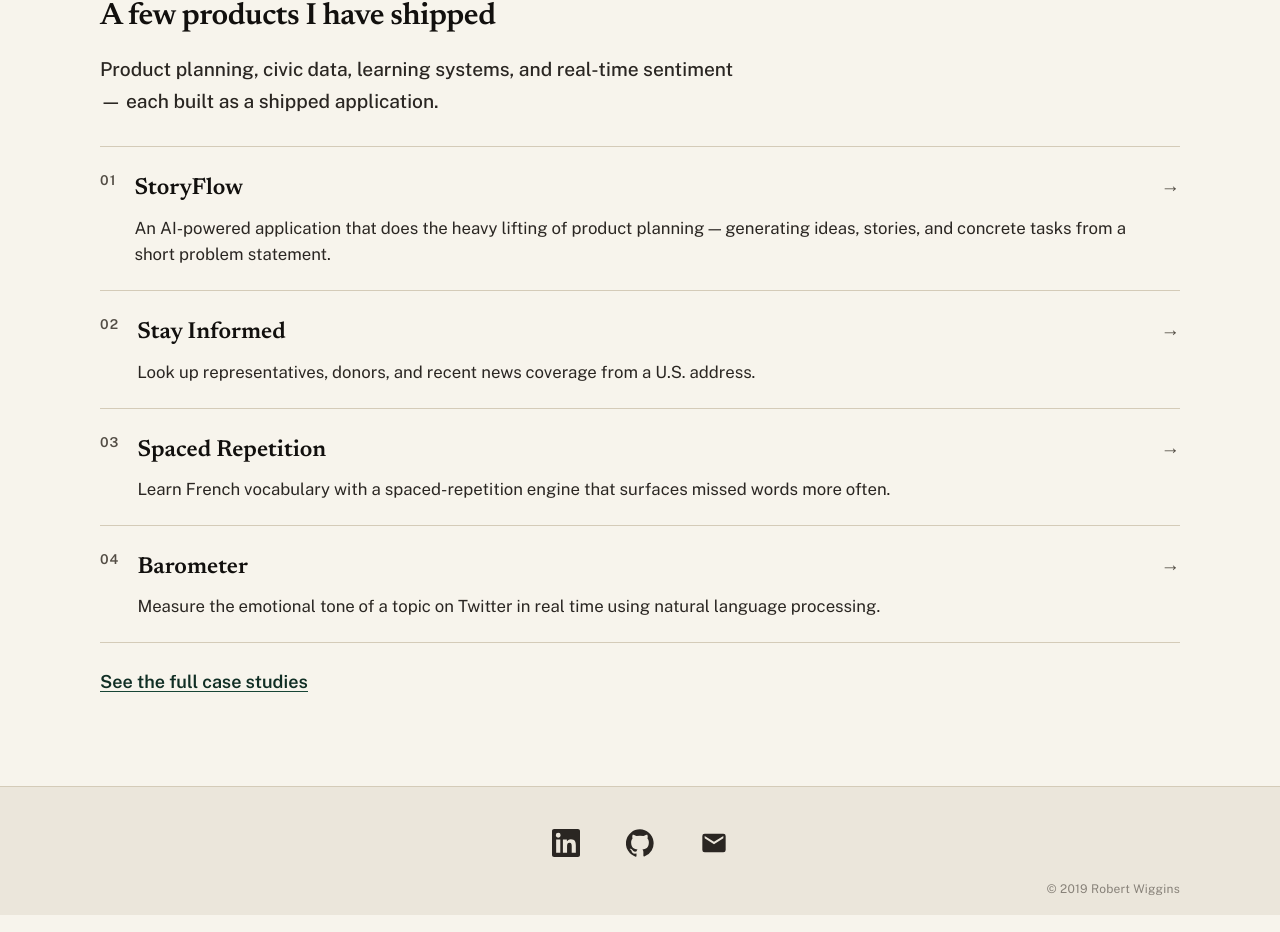
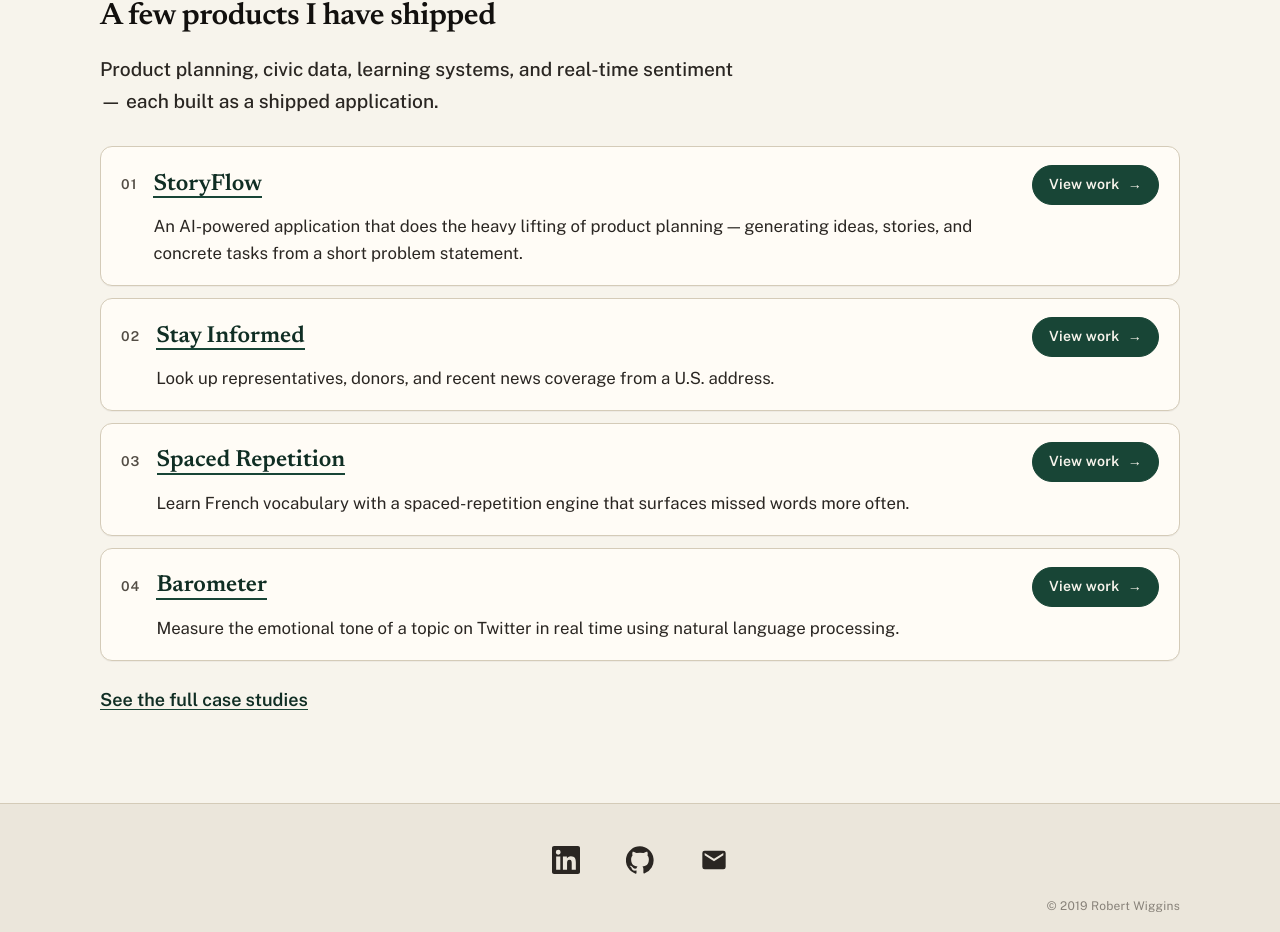
Before and after one commit to RobWiggins/portfolio-site, a React (Create React App) app: page / in a window 1280 px wide. Shown: the part 1412-2344 px from the top of the page. Built offline with nearby package versions, Linux system fonts and the light colour scheme.

Commit message:
project links are much more emphasized on about page

```diff
--- a/src/Components/About/About.css
+++ b/src/Components/About/About.css
@@ -149,57 +149,106 @@
 .featured-list {
   margin: 28px 0 24px;
   padding: 0;
+  display: grid;
+  gap: 12px;
   list-style: none;
 }
 
 .featured-card {
   display: grid;
-  grid-template-columns: auto 1fr auto;
-  gap: 18px;
-  align-items: start;
-  padding: 22px 0;
-  border-bottom: 1px solid var(--line);
+  grid-template-columns: auto minmax(0, 1fr) auto;
+  grid-template-areas:
+    "index title cta"
+    ".     lede  .";
+  column-gap: 16px;
+  row-gap: 8px;
+  align-items: center;
+  padding: 18px 20px;
+  border: 1px solid var(--line);
+  border-radius: 12px;
+  background: var(--surface);
   color: inherit;
   text-decoration: none;
+  box-shadow: 0 1px 0 rgba(26, 22, 18, 0.04);
+  transition: background 160ms ease, border-color 160ms ease, box-shadow 160ms ease;
 }
 
-.featured-list li:first-child .featured-card {
-  border-top: 1px solid var(--line);
+.featured-card:hover,
+.featured-card:focus-visible {
+  border-color: var(--forest);
+  background: #fff;
+  box-shadow: var(--shadow);
 }
 
-.featured-card:hover .featured-body strong,
-.featured-card:hover .featured-arrow {
+.featured-card:hover .featured-title,
+.featured-card:focus-visible .featured-title {
   color: var(--forest);
 }
 
+.featured-card:hover .featured-cta,
+.featured-card:focus-visible .featured-cta {
+  background: var(--forest-deep);
+  border-color: var(--forest-deep);
+}
+
 .featured-index {
+  grid-area: index;
   color: var(--muted);
   font-size: 0.85rem;
   font-weight: 600;
   letter-spacing: 0.08em;
+  line-height: 1;
 }
 
-.featured-body {
-  display: grid;
-  gap: 6px;
-}
-
-.featured-body strong {
-  color: var(--ink);
+.featured-title {
+  grid-area: title;
+  justify-self: start;
+  color: var(--forest-deep);
   font-family: var(--font-display);
   font-size: 1.45rem;
   font-weight: 600;
+  line-height: 1.15;
+  box-shadow: inset 0 -2px 0 var(--forest);
 }
 
-.featured-body span {
+.featured-lede {
+  grid-area: lede;
   color: var(--copy);
   font-size: 1.05rem;
   line-height: 1.6;
 }
 
-.featured-arrow {
-  color: var(--muted);
-  font-size: 1.2rem;
+.featured-cta {
+  grid-area: cta;
+  display: inline-flex;
+  align-items: center;
+  justify-content: center;
+  gap: 8px;
+  min-height: 40px;
+  padding: 0 16px;
+  color: var(--paper);
+  background: var(--forest);
+  border: 1px solid var(--forest);
+  border-radius: 999px;
+  font-size: 0.88rem;
+  font-weight: 600;
+  letter-spacing: 0.02em;
+  white-space: nowrap;
+}
+
+@media (max-width: 700px) {
+  .featured-card {
+    grid-template-columns: auto minmax(0, 1fr);
+    grid-template-areas:
+      "index title"
+      ".     lede"
+      ".     cta";
+  }
+
+  .featured-cta {
+    justify-self: start;
+    margin-top: 4px;
+  }
 }
 
 .text-link {
--- a/src/Components/About/About.js
+++ b/src/Components/About/About.js
@@ -103,11 +103,12 @@ export default class About extends Component {
                   to={{ pathname: '/portfolio', hash: `#${project.slug}` }}
                 >
                   <span className="featured-index">{String(idx + 1).padStart(2, '0')}</span>
-                  <span className="featured-body">
-                    <strong>{project.title}</strong>
-                    <span>{project.lede}</span>
+                  <strong className="featured-title">{project.title}</strong>
+                  <span className="featured-cta">
+                    View work
+                    <span aria-hidden="true">→</span>
                   </span>
-                  <span className="featured-arrow" aria-hidden="true">→</span>
+                  <span className="featured-lede">{project.lede}</span>
                 </Link>
               </li>
             ))}
```
